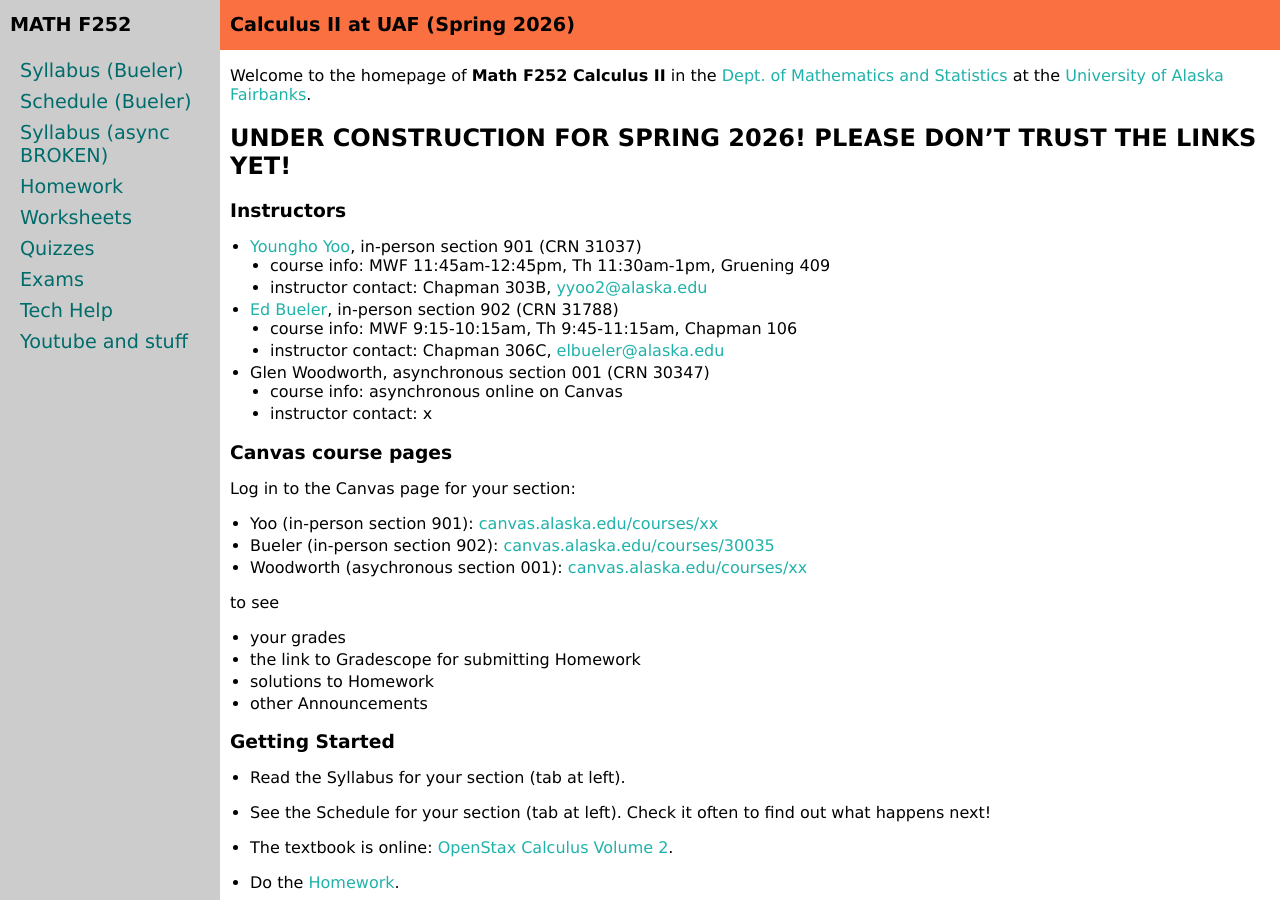
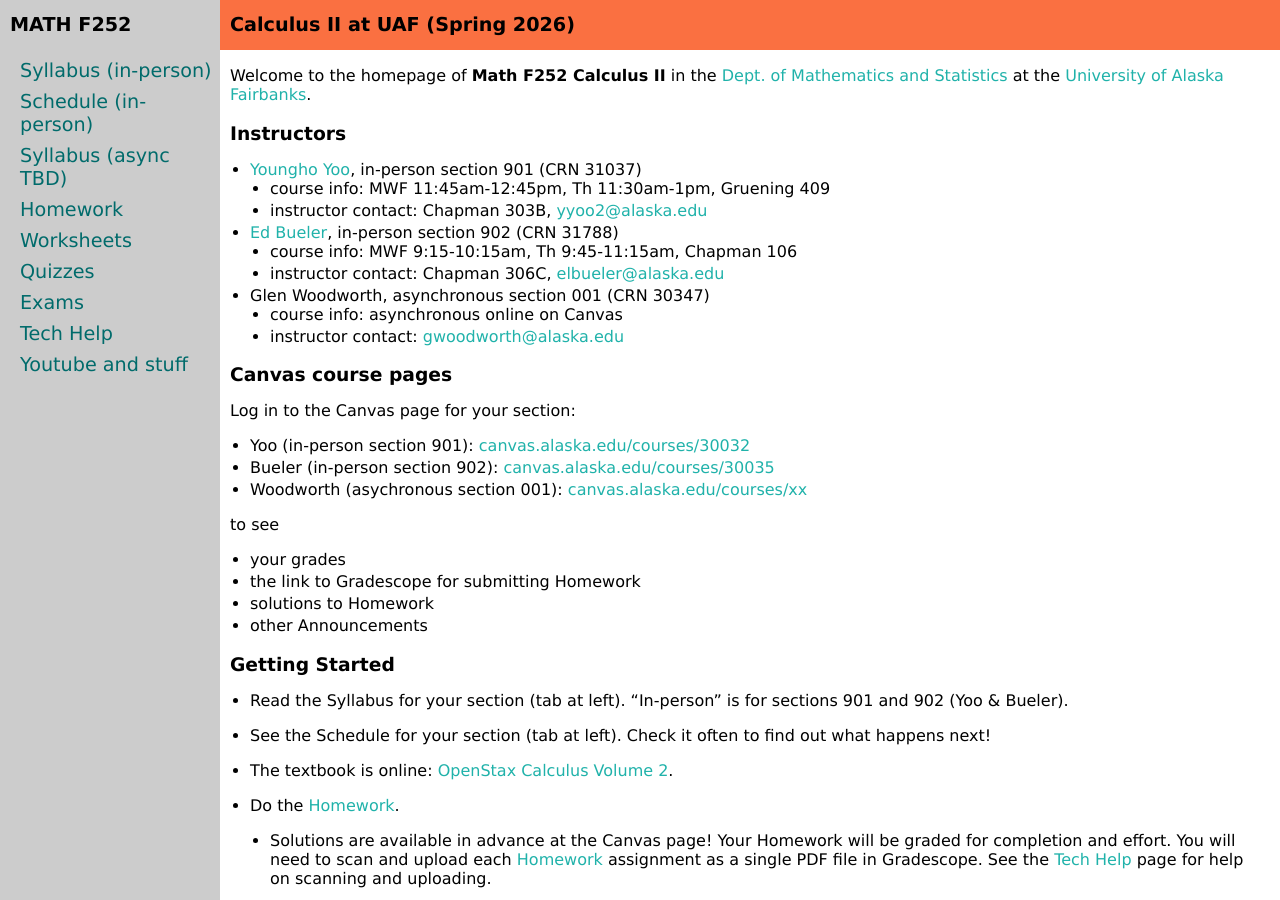
Before and after one commit to uaf-math/calc2, a Jekyll site: the page built from index.md, in a window 1280 px wide and 900 px high. Built offline with Jekyll 4.4.1, drawn with Linux system fonts in a browser that asks for light colours.

Commit message:
work on in-person content: front page, syllabus

```diff
--- a/_data/toc.yaml
+++ b/_data/toc.yaml
@@ -2,15 +2,15 @@
 
 docs:
 
-- title: Syllabus (Bueler)
-  url: assets/general/S26/bueler/syllabus.pdf  # rebuild by "make" in directory
+- title: Syllabus (in-person)
+  url: assets/general/S26/inperson/syllabus.pdf  # rebuild by "make" in directory
 
-- title: Schedule (Bueler)
-  url: assets/general/S26/bueler/schedule.pdf  # rebuild by "make" in directory
+- title: Schedule (in-person)
+  url: assets/general/S26/inperson/schedule.pdf  # rebuild by "make" in directory
   #url: https://docs.google.com/spreadsheets/d/e/2PACX-1vTOF-YOVqqB-MTwrxCpTC2GFHkvhlc3OMeVsltm1G4O2OvQQH-1Xhi9aUhZ8M506ZIhe1UIQKlEjSwB/pubhtml?gid=0&single=true
 
-- title: Syllabus (async BROKEN)
-  url: index.html # assets/general/S26/syllabus_async.pdf
+- title: Syllabus (async TBD)
+  url: index.html # assets/general/S26/syllabus_async.pdf?
 
 - title: Homework
   url: homework.html
--- a/index.md
+++ b/index.md
@@ -4,8 +4,6 @@
 ---
 
 Welcome to the homepage of **Math F252 Calculus II** in the [Dept. of Mathematics and Statistics](http://www.uaf.edu/dms/) at the [University of Alaska Fairbanks](http://www.uaf.edu/).
-
-## UNDER CONSTRUCTION FOR SPRING 2026! PLEASE DON'T TRUST THE LINKS YET!
 
 ### Instructors
 
@@ -17,15 +15,15 @@
     * instructor contact: Chapman 306C, [elbueler@alaska.edu](mailto:elbueler@alaska.edu)
   * Glen Woodworth, asynchronous section 001 (CRN 30347)
     * course info: asynchronous online on Canvas
-    * instructor contact: x
+    * instructor contact: [gwoodworth@alaska.edu](mailto:gwoodworth@alaska.edu)
 
 ### Canvas course pages
 
 Log in to the Canvas page for your section:
 
-  * Yoo (in-person section 901): [canvas.alaska.edu/courses/xx](xx)
+  * Yoo (in-person section 901): [canvas.alaska.edu/courses/30032](https://canvas.alaska.edu/courses/30035)
   * Bueler (in-person section 902): [canvas.alaska.edu/courses/30035](https://canvas.alaska.edu/courses/30035)
-  * Woodworth (asychronous section 001): [canvas.alaska.edu/courses/xx](xx)
+  * Woodworth (asychronous section 001): [canvas.alaska.edu/courses/xx](TBD)
 
 to see
 
@@ -36,7 +34,7 @@
 
 ### Getting Started
 
-* Read the Syllabus for your section (tab at left).
+* Read the Syllabus for your section (tab at left).  "In-person" is for sections 901 and 902 (Yoo & Bueler).
 
 * See the Schedule for your section (tab at left).  Check it often to find out what happens next!
 
```
Also changed, not shown: 10 other files.
